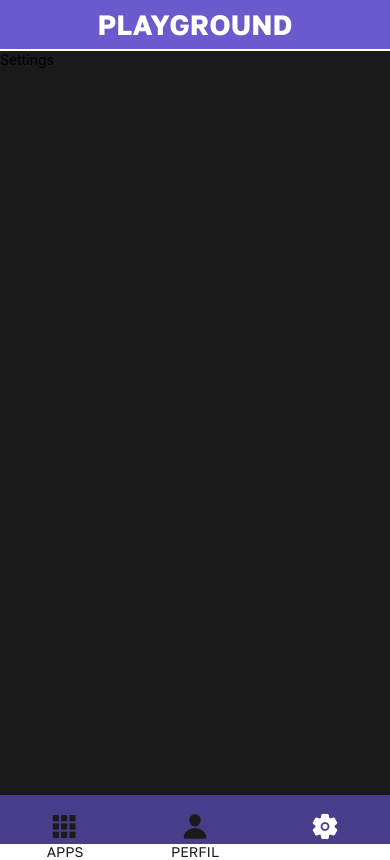
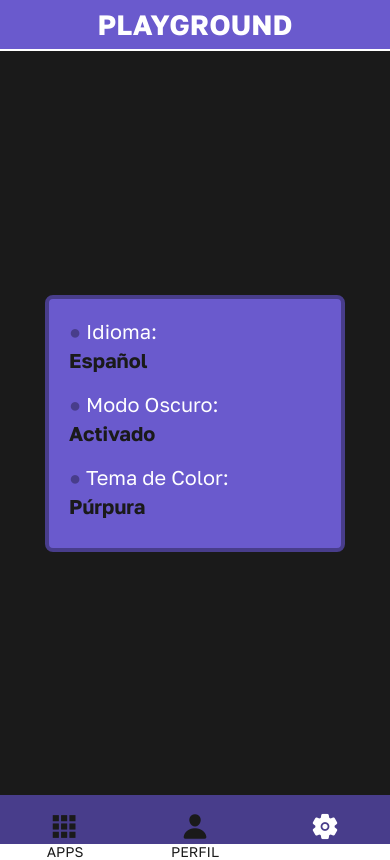
Before and after one commit to santio89/playground-react-native, a React Native app: screen /Settings in a window 390 px wide. Built offline with nearby package versions, Linux system fonts and the light colour scheme.

Commit message:
styling navigators

```diff
--- a/navigation/AppNavigator.js
+++ b/navigation/AppNavigator.js
@@ -9,9 +9,9 @@ const AppNavigator = () => {
 
     return (
         <Stack.Navigator initialRouteName='Apps'>
-            <Stack.Screen name='Apps' component={MainMenu} options={{ title: 'APPS', headerShown: false }}/>
-            <Stack.Screen name='ToDoList' component={ToDoList} options={{ title: 'TO DO LIST' }}/>
-            <Stack.Screen name='MemoGame' component={MemoGame} options={{ title: 'MEMO GAME' }}/>
+            <Stack.Screen name='Apps' component={MainMenu} options={{ title: 'APPS | PLAYGROUND', headerShown: false }}/>
+            <Stack.Screen name='ToDoList' component={ToDoList} options={{ title: 'TO DO LIST | PLAYGROUND' }}/>
+            <Stack.Screen name='MemoGame' component={MemoGame} options={{ title: 'MEMO GAME | PLAYGROUND' }}/>
         </Stack.Navigator>
     )
 }
--- a/navigation/TabNavigator.js
+++ b/navigation/TabNavigator.js
@@ -19,7 +19,8 @@ const TabNavigator = () => {
                     <Ionicons name="apps-sharp" size={Constants.fontLg} color={focused?Constants.colorWhite:Constants.colorDark} />
                     <Text>APPS</Text>
                 </View>
-            )
+            ),
+            title: 'APPS | PLAYGROUND'
         }}/>
         <BottomTabs.Screen name='Profile' component={Profile}
         options={{
@@ -28,7 +29,8 @@ const TabNavigator = () => {
                     <Ionicons name="person" size={Constants.fontLg} color={focused?Constants.colorWhite:Constants.colorDark} />
                     <Text>PERFIL</Text>
                 </View>
-            )
+            ),
+            title: 'PERFIL | PLAYGROUND'
         }}/>
         <BottomTabs.Screen name='Settings' component={Settings}
         options={{
@@ -37,7 +39,8 @@ const TabNavigator = () => {
                     <Ionicons name="settings" size={Constants.fontLg} color={focused?Constants.colorWhite:Constants.colorDark} />
                     <Text>CONFIG</Text>
                 </View>
-            )
+            ),
+            title: 'CONFIG | PLAYGROUND'
         }}/>
 
     </BottomTabs.Navigator>
--- a/screens/MemoGame.js
+++ b/screens/MemoGame.js
@@ -215,10 +215,11 @@ const styles = StyleSheet.create({
         alignItems: 'center',
         color: Constants.colorWhite,
         width: '100%',
+        padding: 10
     },
     gameContainer: {
-        padding: 10,
         width: '100%',
+        minWidth: 300,
         maxWidth: 800,
         justifyContent: 'center',
         alignItems: 'center',
--- a/screens/Profile.js
+++ b/screens/Profile.js
@@ -1,14 +1,81 @@
-import { StyleSheet, Text, View } from 'react-native'
-import React from 'react'
+import { StyleSheet, Text, ScrollView, View } from 'react-native'
+import { useState } from 'react'
+import Constants from '../constants/Styles.js'
 
 const Profile = () => {
-  return (
-    <View>
-      <Text>Profile</Text>
-    </View>
-  )
+    /* estado de prueba */
+    const [user, setUser] = useState({
+        email: "correotest@gmail.com",
+        nombre: "Nombre Test",
+        edad: 99,
+    })
+    return (
+        <ScrollView contentContainerStyle={styles.profileContainer}>
+            <View style={styles.itemsContainer}>
+                <View style={styles.profileItem}>
+                    <Text style={styles.profileItemLabel}><Text style={styles.profileItemIndicator}>●&nbsp;</Text><Text>Correo: </Text></Text>
+                    <Text style={styles.profileItemText}>{user.email}</Text>
+                </View>
+                <View style={styles.profileItem}>
+                    <Text style={styles.profileItemLabel}><Text style={styles.profileItemIndicator}>●&nbsp;</Text><Text>Nombre: </Text></Text>
+                    <Text style={styles.profileItemText}>{user.nombre}</Text>
+                </View>
+                <View style={styles.profileItem}>
+                    <Text style={styles.profileItemLabel}><Text style={styles.profileItemIndicator}>●&nbsp;</Text><Text>Edad: </Text></Text>
+                    <Text style={styles.profileItemText}>{user.edad}</Text>
+                </View>
+            </View>
+        </ScrollView>
+    )
 }
 
 export default Profile
 
-const styles = StyleSheet.create({})
+const styles = StyleSheet.create({
+    profileContainer: {
+        flex: 1,
+        backgroundColor: Constants.colorDark,
+        justifyContent: 'center',
+        alignItems: 'center',
+        color: Constants.colorWhite,
+        width: '100%',
+        padding: 10
+    },
+    itemsContainer: {
+        minWidth: 300,
+        maxWidth: 800,
+        padding: 20,
+        paddingBottom: 10,
+        backgroundColor: Constants.colorPrimary,
+        borderRadius: 8,
+        borderWidth: 4,
+        borderColor: Constants.colorPrimaryDark
+    },
+    profileItemIndicator: {
+        fontFamily: Constants.fontPrimaryBold,
+        fontSize: Constants.fontMd,
+        color: Constants.colorPrimaryDark,
+        display: 'flex',
+        justifyContent: 'center',
+        alignItems: 'center'
+    },
+    profileItem: {
+        marginBottom: 20,
+        justifyContent: 'start',
+        alignItems: 'start'
+    },
+    profileItemLabel: {
+        fontFamily: Constants.fontPrimary,
+        fontSize: Constants.fontMd,
+        color: Constants.colorWhite,
+        display: 'flex',
+        justifyContent: 'center',
+        alignItems: 'center',
+        marginBottom: 4,
+    },
+    profileItemText: {
+        fontFamily: Constants.fontPrimaryBold,
+        fontSize: Constants.fontMd,
+        color: Constants.colorDark,
+    }
+})
--- a/screens/Settings.js
+++ b/screens/Settings.js
@@ -1,14 +1,79 @@
-import { StyleSheet, Text, View } from 'react-native'
-import React from 'react'
+import { StyleSheet, Text, View, ScrollView } from 'react-native'
+import Constants from '../constants/Styles.js'
+import { useState } from 'react'
 
 const Settings = () => {
-  return (
-    <View>
-      <Text>Settings</Text>
-    </View>
-  )
+    /* estado de prueba */
+    const [userSettings, setUserSettings] = useState({
+        idioma: "Español",
+        darkMode: true,
+        colorTheme: 'Púrpura'
+    })
+
+    return (
+        <ScrollView contentContainerStyle={styles.settingsContainer}>
+            <View style={styles.itemsContainer}>
+                <View style={styles.settingsItem}>
+                    <Text style={styles.settingsItemLabel}><Text style={styles.settingsItemIndicator}>●&nbsp;</Text><Text>Idioma: </Text></Text>
+                    <Text style={styles.settingsItemText}>{userSettings.idioma}</Text>
+                </View>
+                <View style={styles.settingsItem}>
+                    <Text style={styles.settingsItemLabel}><Text style={styles.settingsItemIndicator}>●&nbsp;</Text><Text>Modo Oscuro: </Text></Text>
+                    <Text style={styles.settingsItemText}>{userSettings.darkMode?"Activado":"Desactivado"}</Text>
+                </View>
+                <View style={styles.settingsItem}>
+                    <Text style={styles.settingsItemLabel}><Text style={styles.settingsItemIndicator}>●&nbsp;</Text><Text>Tema de Color: </Text></Text>
+                    <Text style={styles.settingsItemText}>{userSettings.colorTheme}</Text>
+                </View>
+            </View>
+        </ScrollView>
+    )
 }
 
 export default Settings
 
-const styles = StyleSheet.create({})
+const styles = StyleSheet.create({
+    settingsContainer: {
+        flex: 1,
+        backgroundColor: Constants.colorDark,
+        justifyContent: 'center',
+        alignItems: 'center',
+        color: Constants.colorWhite,
+        width: '100%',
+        padding: 10
+    },
+    itemsContainer: {
+        minWidth: 300,
+        maxWidth: 800,
+        padding: 20,
+        paddingBottom: 10,
+        backgroundColor: Constants.colorPrimary,
+        borderRadius: 8,
+        borderWidth: 4,
+        borderColor: Constants.colorPrimaryDark,
+    },
+    settingsItemIndicator: {
+        fontFamily: Constants.fontPrimaryBold,
+        fontSize: Constants.fontMd,
+        color: Constants.colorPrimaryDark
+    },
+    settingsItem: {
+        marginBottom: 20,
+        justifyContent: 'start',
+        alignItems: 'start'
+    },
+    settingsItemLabel: {
+        fontFamily: Constants.fontPrimary,
+        fontSize: Constants.fontMd,
+        color: Constants.colorWhite,
+        display: 'flex',
+        justifyContent: 'center',
+        alignItems: 'center',
+        marginBottom: 4,
+    },
+    settingsItemText: {
+        fontFamily: Constants.fontPrimaryBold,
+        fontSize: Constants.fontMd,
+        color: Constants.colorDark
+    }
+})
--- a/screens/ToDoList.js
+++ b/screens/ToDoList.js
@@ -100,12 +100,6 @@ export default function ToDoList() {
 }
 
 const styles = StyleSheet.create({
-    listContainer: {
-        width: '100%',
-        flex: 1,
-        justifyContent: 'center',
-        alignItems: 'center',
-    },
     todoListContainer: {
         flex: 1,
         backgroundColor: Constants.colorDark,
@@ -115,7 +109,12 @@ const styles = StyleSheet.create({
         width: '100%',
         padding: 10
     },
-
+    listContainer: {
+        width: '100%',
+        flex: 1,
+        justifyContent: 'center',
+        alignItems: 'center',
+    },
     inputContainer: {
         width: '100%',
         flexDirection: 'row',
@@ -157,10 +156,10 @@ const styles = StyleSheet.create({
     listItemsContainer: {
         width: '100%',
         padding: 10,
+        minWidth: 300,
         maxWidth: 800,
         justifyContent: 'center',
         alignItems: 'stretch',
-        minWidth: 300
     },
 
     modal: {
```
